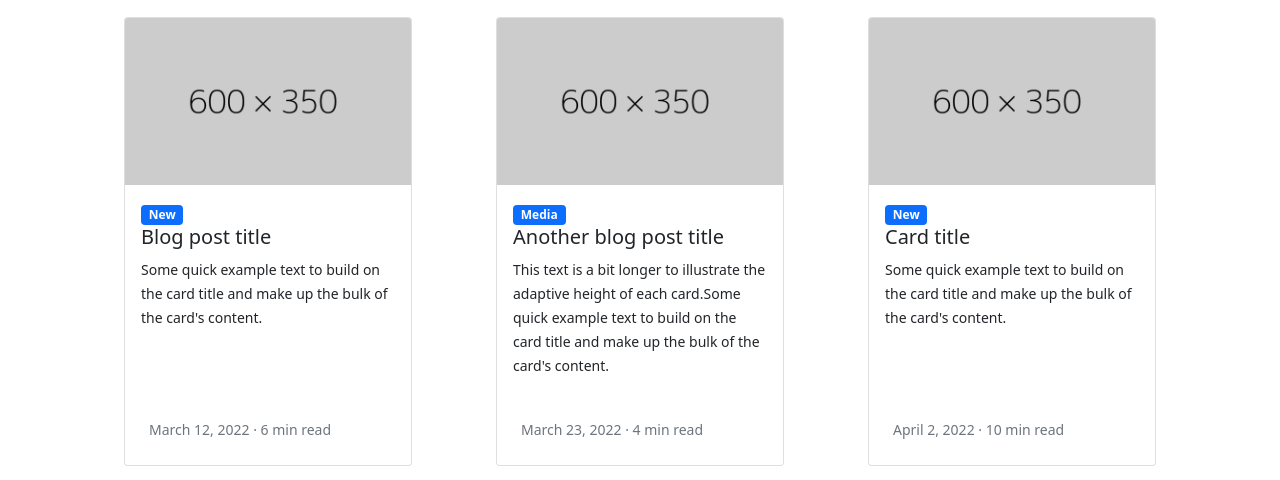
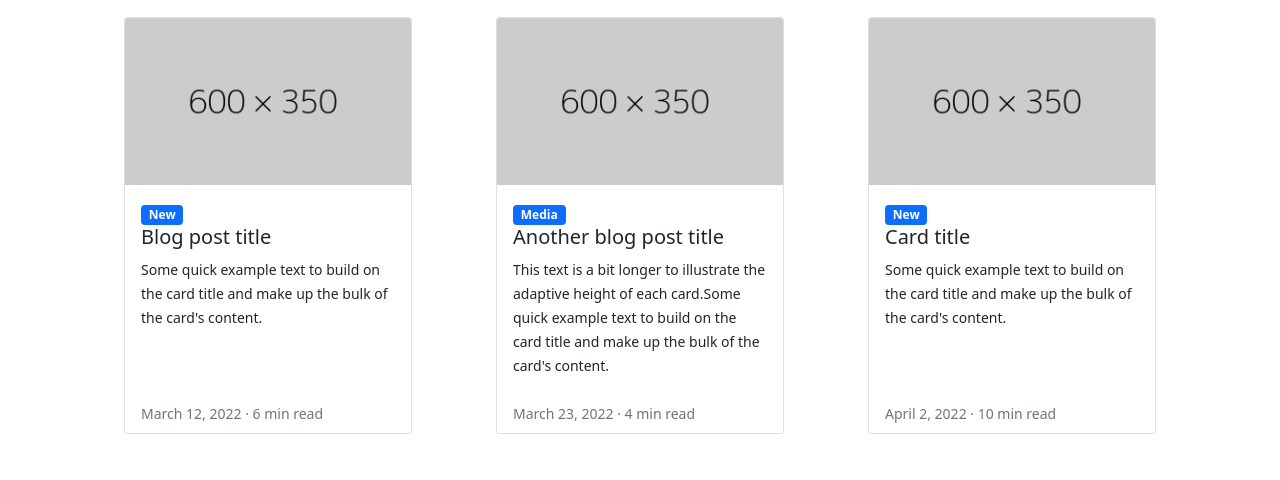
Before and after one commit to dima0104/dz2, a plain HTML site: page index.html in a window 1280 px wide. Shown: the part 259-739 px from the top of the page. Drawn offline with nearby package versions, Linux system fonts and the light colour scheme.

Commit message:
Update index.html

```diff
--- a/index.html
+++ b/index.html
@@ -96,9 +96,9 @@
 
 
                     </div>
-                    <p class="card-text p-4">
-                      <small class="text-muted">March 12, 2022 · 6 min read</small>
-                    </p>
+                    <div class="card-footer bg-white border-top-0">
+                        <small class="text-muted">March 12, 2022 · 6 min read</small>
+                    </div>
                 </div>
 
                 <div class="card p-0 mb-5 col m-1 col-12 col-md-4" style="width: 18rem;">
@@ -111,9 +111,10 @@
                         <h5 class="card-title">Another blog post  title</h5>
                         <p class="card-text"><small>This text is a bit longer to illustrate the adaptive height of each card.Some quick example text to build on the card title and make up the bulk of the card's content.</small></p>
                     </div>
-                    <p class="card-text p-4">
-                      <small class="text-muted">March 23, 2022 · 4 min read</small>
-                    </p>
+
+                    <div class="card-footer bg-white border-top-0">
+                        <small class="text-muted">March 23, 2022 · 4 min read</small>
+                    </div>
                 </div>
 
 
@@ -129,9 +130,11 @@
 
 
                     </div>
-                    <p class="card-text p-4">
-                      <small class="text-muted">April 2, 2022 · 10 min read</small>
-                    </p>
+                    <div class="card-footer bg-white border-top-0">
+                        <small class="text-muted">April 2, 2022 · 10 min read</small>
+                    </div>
+
+
                 </div>
 
 
```
